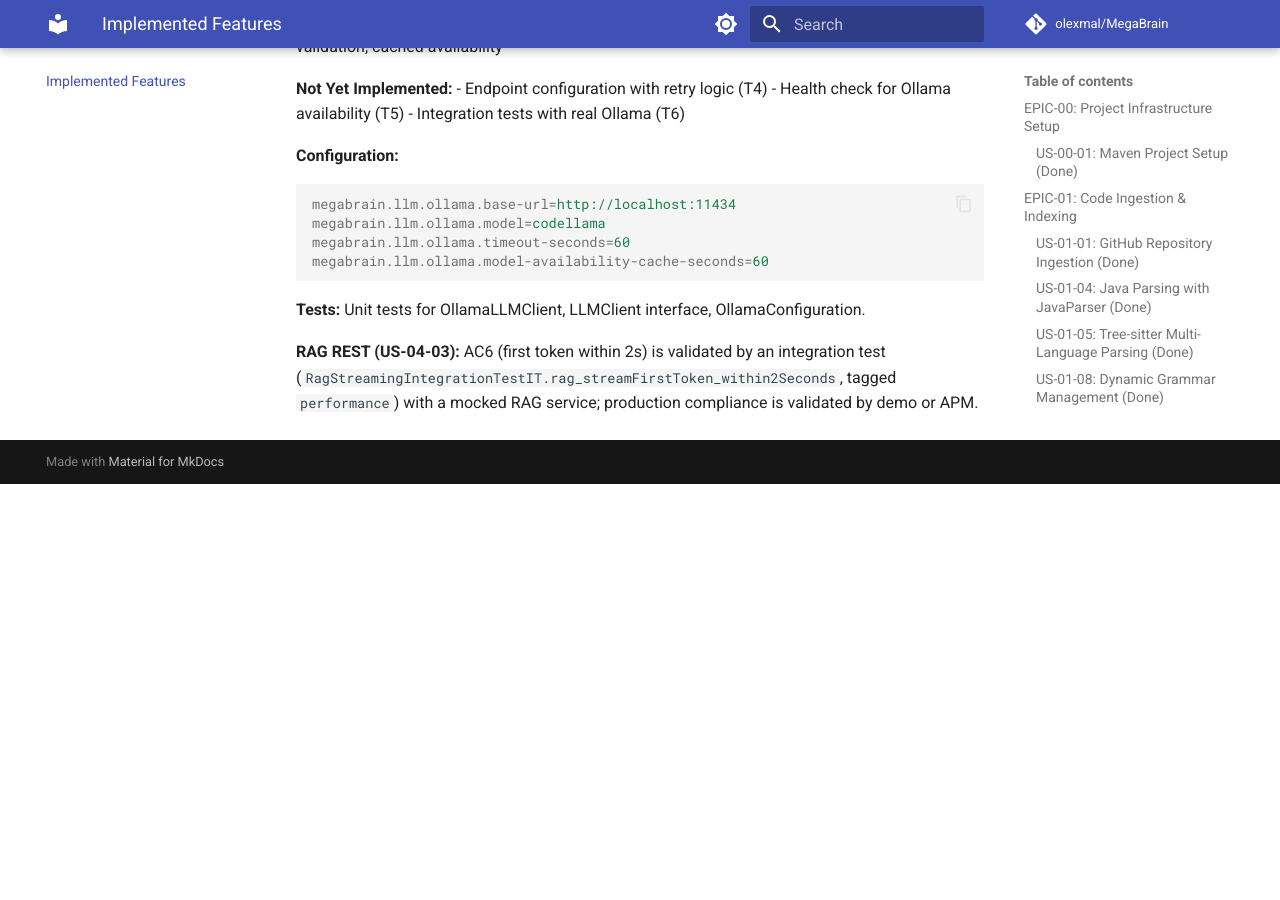
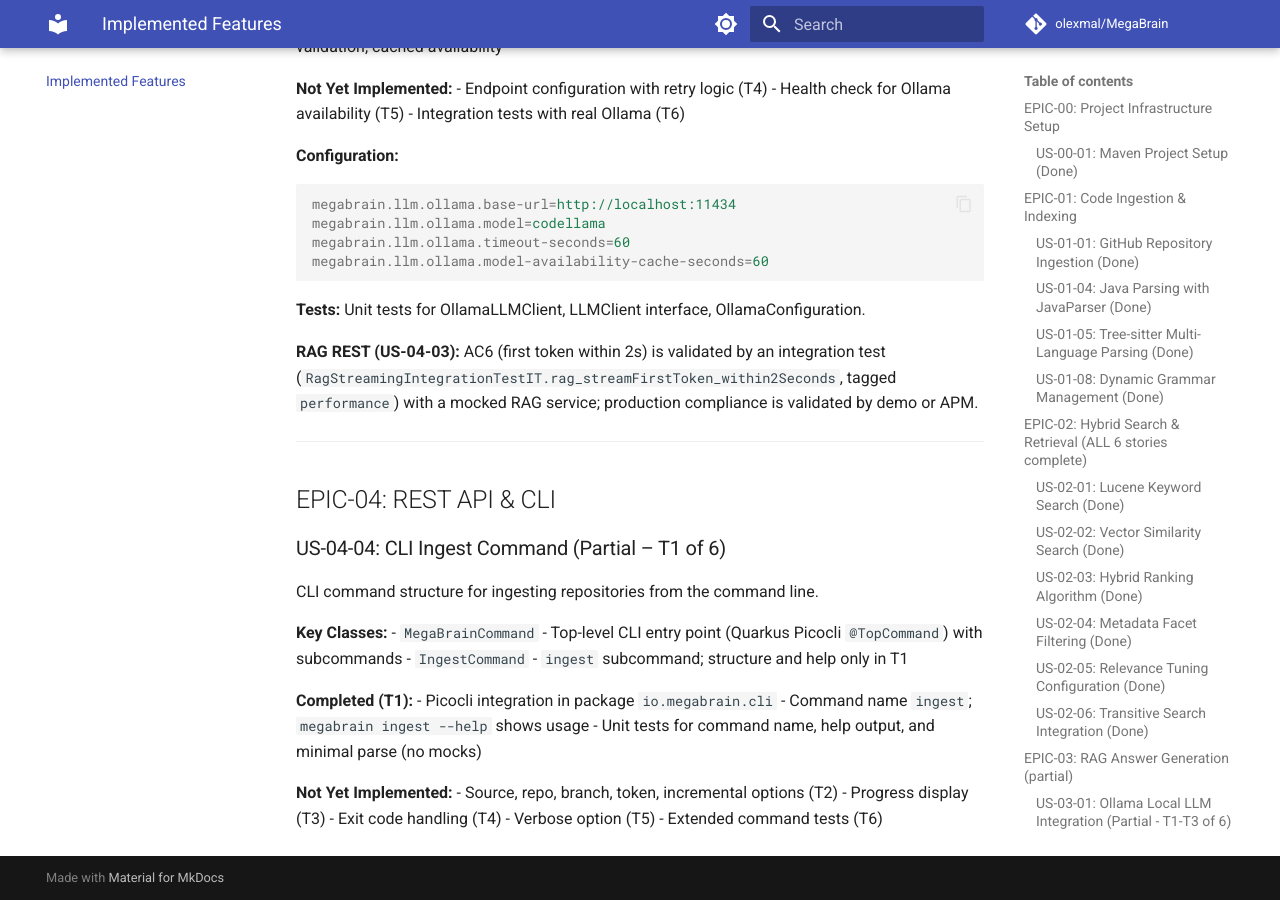
Before and after one commit to olexmal/MegaBrain, an MkDocs documentation site: the page built from docs/implemented-features.md, in a window 1280 px wide and 900 px high, scrolled down 7622 px. Built offline with MkDocs 1.6.1 and Material for MkDocs 9.7.7, drawn with Linux system fonts in a browser that asks for light colours; comment, search, counter and statistics services are not loaded; before the commit the page ends 8106 px from its top, so only the background shows below that.

Commit message:
feat: implement T1: Create IngestCommand Picocli class
- Add IngestCommand in io.megabrain.cli with @Command(name = "ingest")
- Add MegaBrainCommand as @TopCommand with ingest subcommand
- IngestCommandTest: command name, --help, no-args run
- Docs: api-reference, cli-reference, getting-started, implemented-features

Resolves T1: US-04-04 CLI Ingest Command

Made-with: Cursor

```diff
--- a/docs/implemented-features.md
+++ b/docs/implemented-features.md
@@ -358,3 +358,27 @@ megabrain.llm.ollama.model-availability-cache-seconds=60
 **Tests:** Unit tests for OllamaLLMClient, LLMClient interface, OllamaConfiguration.
 
 **RAG REST (US-04-03):** AC6 (first token within 2s) is validated by an integration test (`RagStreamingIntegrationTestIT.rag_streamFirstToken_within2Seconds`, tagged `performance`) with a mocked RAG service; production compliance is validated by demo or APM.
+
+---
+
+## EPIC-04: REST API & CLI
+
+### US-04-04: CLI Ingest Command (Partial – T1 of 6)
+
+CLI command structure for ingesting repositories from the command line.
+
+**Key Classes:**
+- `MegaBrainCommand` - Top-level CLI entry point (Quarkus Picocli `@TopCommand`) with subcommands
+- `IngestCommand` - `ingest` subcommand; structure and help only in T1
+
+**Completed (T1):**
+- Picocli integration in package `io.megabrain.cli`
+- Command name `ingest`; `megabrain ingest --help` shows usage
+- Unit tests for command name, help output, and minimal parse (no mocks)
+
+**Not Yet Implemented:**
+- Source, repo, branch, token, incremental options (T2)
+- Progress display (T3)
+- Exit code handling (T4)
+- Verbose option (T5)
+- Extended command tests (T6)
```
Also changed, not shown: docs/api-reference.md (+9 -6 lines), docs/cli-reference.md (added, +46 -0 lines), docs/getting-started.md (+11 -1 lines), docs/index.md (+1 -0 lines), features/user-stories/epic-04-api-cli/US-04-04-cli-ingest-command-tasks.md (+6 -6 lines), features/user-stories/epic-04-api-cli/US-04-04-cli-ingest-command.md (+2 -2 lines), 3 other files.
